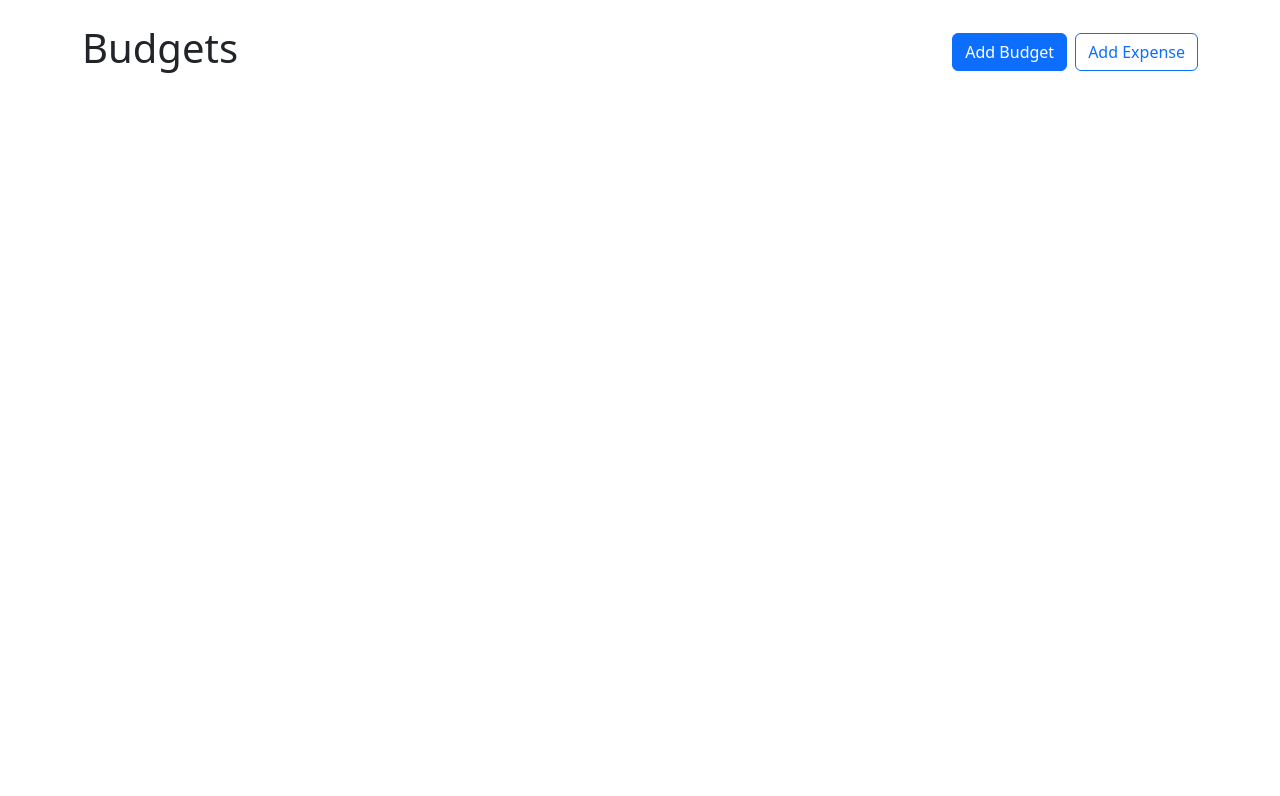
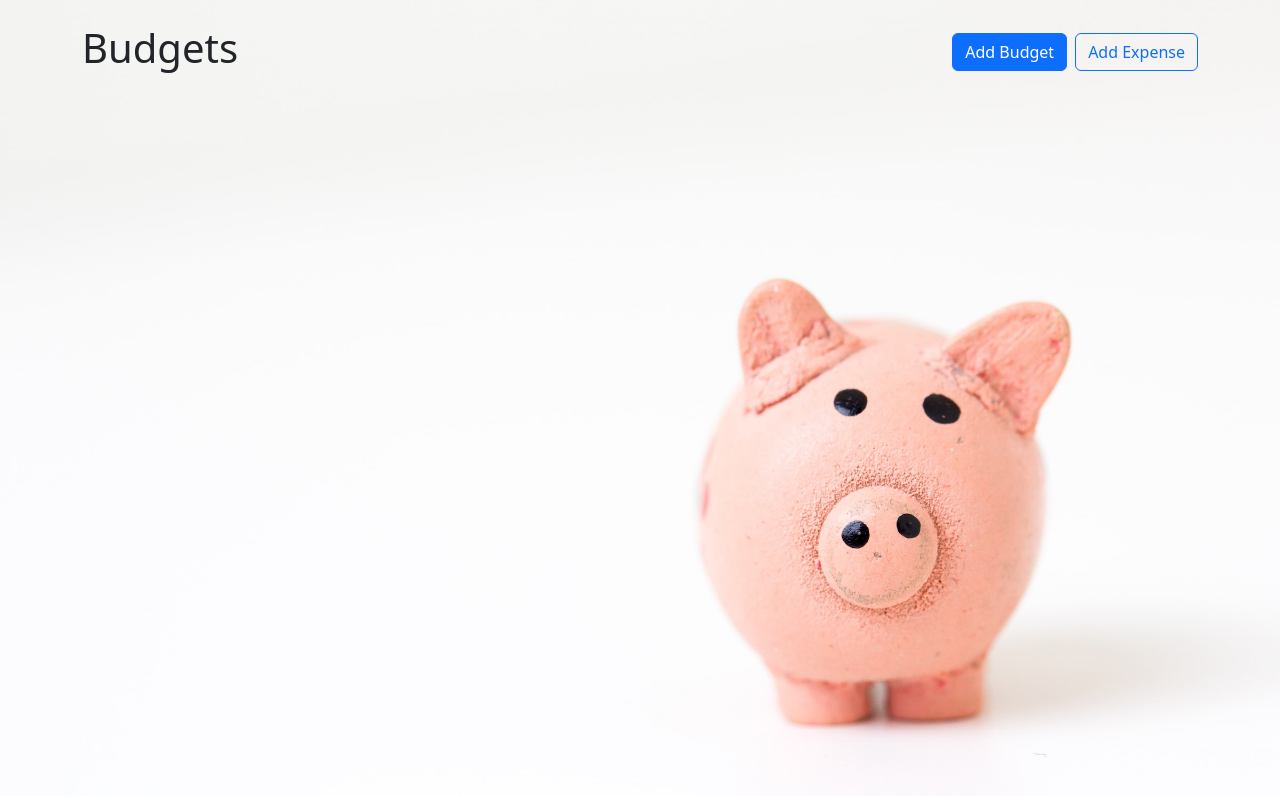
Before and after one commit to lensonfernandes/React-Budget-App, a React (Create React App) app in the folder reactbudgetapp/: page / in a window 1280 px wide. Shown: the top 796 px of the page. Built offline with nearby package versions, Linux system fonts and the light colour scheme.

Commit message:
Background Image Updated

```diff
--- /dev/null
+++ b/reactbudgetapp/src/App.css
@@ -0,0 +1,14 @@
+
+html {
+    min-height: 100vh;
+    background-image: url('./budgetBackground.jpg');
+    background-size: cover;
+    background-position: center;
+}
+
+.app-class{
+    min-height: 100vh;
+    background-image: url('./budgetBackground.jpg');
+    background-size: cover;
+    background-position: center;
+}
--- a/reactbudgetapp/src/App.js
+++ b/reactbudgetapp/src/App.js
@@ -9,6 +9,7 @@ import AddExpenseModal from "./components/AddExpenseModal";
 import UncategorizedBudgetCard from "./components/UncategorizedBudgetCard";
 import TotalBudgetCard from "./components/TotalBudgetCard";
 import ViewExpensesModal from "./components/ViewExpensesModal";
+import './App.css';
 
 function App() {
   const [showAddBudgetModal, setShowAddBudgetModal] = useState(false);
@@ -24,7 +25,7 @@ function App() {
   }
 
   return (
-    <>
+    <div className="app-class">
       <Container className="my-4">
         <Stack direction="horizontal" gap="2" className="mb-4">
           <h1 className="me-auto">Budgets</h1>
@@ -100,7 +101,7 @@ function App() {
 
         handleClose={() => setViewExpensesModalBudgetId()}
       />
-    </>
+    </div>
   );
 }
 
--- a/reactbudgetapp/src/index.js
+++ b/reactbudgetapp/src/index.js
@@ -3,8 +3,10 @@ import ReactDOM from 'react-dom/client';
 
 import App from './App';
 
+
 import 'bootstrap/dist/css/bootstrap.min.css';
 import {BudgetsProvider} from "./Contexts/BudgetsContext"
+import './App.css';
 
 const root = ReactDOM.createRoot(document.getElementById('root'));
 root.render(
```
Also changed, not shown: reactbudgetapp/src/budgetBackground.jpg (added).
